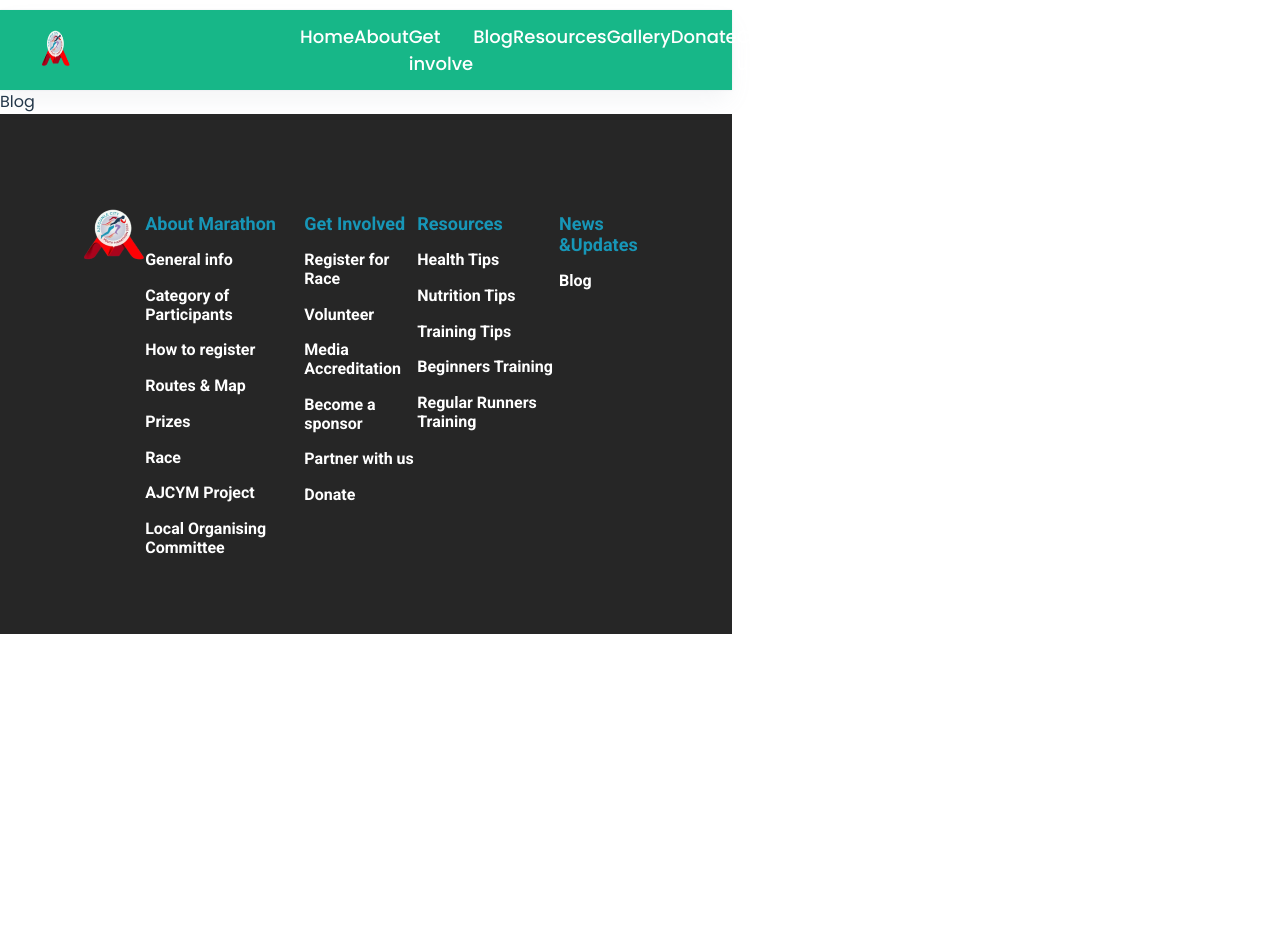
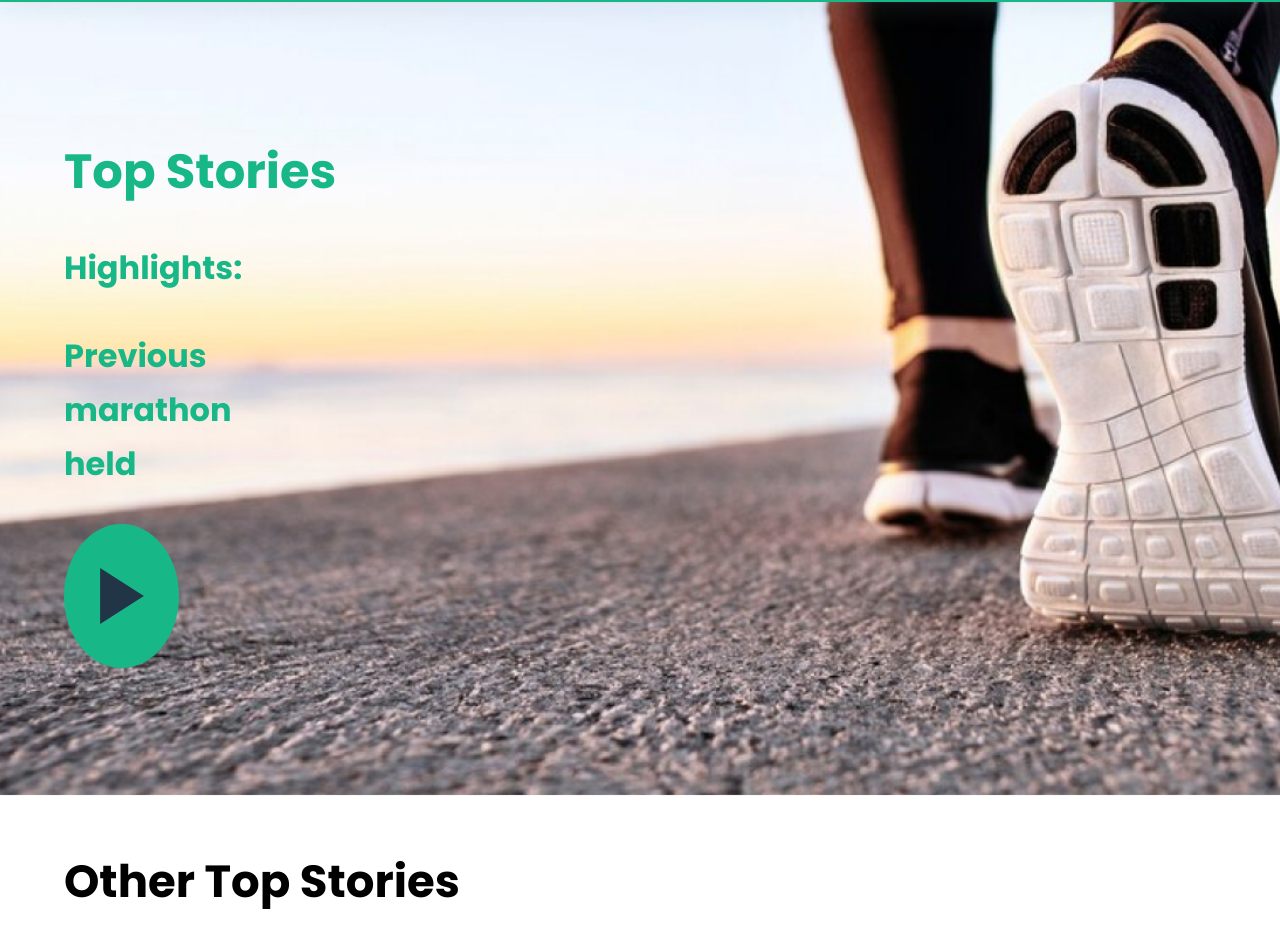
Before and after one commit to Kennedy2042/ajegunle-city-marathon, a React (Vite) app: page /#/blog in a window 1280 px wide. Shown: the part 78-1030 px from the top of the page. Before the commit the page ends 800 px from the top, so only its background shows below. Built offline with nearby package versions, Linux system fonts and the light colour scheme.

Commit message:
donate page started

```diff
--- a/src/blog/Blog.css
+++ b/src/blog/Blog.css
@@ -0,0 +1,130 @@
+.blog_main_body {
+    width: 100%;
+    min-height: 100vh;
+    height: max-content;
+    /* background: red; */
+    display: flex;
+    flex-direction: column;
+    align-items: center;
+}
+
+.blog_hero_section {
+    width: 100%;
+    height: 100vh;
+    background: url(../assets/blog1.png) no-repeat center center;
+    background-size: cover;
+    display: flex;
+    justify-content: center;
+    align-items: center;
+}
+
+.blog_hero_section_content {
+    width: 90%;
+    height: 75%;
+    display: flex;
+    flex-direction: column;
+    justify-content: space-evenly;
+}
+
+.blog_hero_section_content h1 {
+    font-weight: 700;
+    font-size: 48px;
+    line-height: 72px;
+    color: rgba(23, 183, 136, 1);
+}
+
+.blog_hero_section_content h2 {
+    font-weight: 700;
+    font-size: 32px;
+    line-height: 54px;
+    color: rgba(23, 183, 136, 1);
+    width: 20%;
+}
+
+.blog_hero_section_play_container {
+    width: 10%;
+    height: 24%;
+    background: rgba(23, 183, 136, 1);
+    border-radius: 50%;
+    display: flex;
+    align-items: center;
+    justify-content: center;
+    font-size: 70px;
+}
+
+.blog_title_header {
+    width: 90%;
+    height: 20vh;
+    border-bottom: 1px solid black;
+    display: flex;
+    align-items: center;
+    font-weight: 800;
+    font-size: 45px;
+    line-height: 67.5px;
+    color: rgba(0, 0, 0, 1);
+}
+
+.blog_card_container {
+    width: 100%;
+    height: 220vh;
+    display: flex;
+    align-items: center;
+    justify-content: center;
+}
+
+.blog_card_wrapper {
+    width: 90%;
+    height: 80%;
+    display: flex;
+    flex-wrap: wrap;
+    justify-content: space-between;
+}
+
+.blog_card_body {
+    width: 45%;
+    height: 40%;
+    border-radius: 0px 0px 90px 0px;
+    border: 1px solid rgba(23, 150, 183, 1);
+    display: flex;
+    flex-direction: column;
+    align-items: center;
+}
+
+.blog_card_image_holder {
+    width: 100%;
+    height: 60%;
+}
+
+.blog_card_image_holder img {
+    width: 100%;
+    height: 100%;
+}
+
+.blog_write_holder {
+    width: 80%;
+    height: 40%;
+    display: flex;
+    flex-direction: column;
+    justify-content: space-evenly;
+}
+
+.blog_write_holder h1 {
+    font-weight: 600;
+    font-size: 35px;
+    line-height: 52.5px;
+}
+
+.blog_write_holder p {
+    font-weight: 400;
+    font-size: 32px;
+    line-height: 48px;
+}
+
+.blog_write_holder h2 {
+    font-weight: 700;
+    font-size: 32px;
+    line-height: 48px;
+    border: none;
+    background: none;
+    color: rgba(23, 183, 136, 1);
+}
--- a/src/blog/Blog.jsx
+++ b/src/blog/Blog.jsx
@@ -1,8 +1,54 @@
-import './Blog.css'
+import './Blog.css';
+import { IoMdPlay } from 'react-icons/io'
+import blog2 from '../assets/blog2.png'
 
 const Blog = () => {
+
+  const BlogCard = (props) => {
+    return (
+      <div className='blog_card_body'>
+        <div className='blog_card_image_holder'>
+          <img src={blog2} alt="" />
+        </div>
+        <div className='blog_write_holder'>
+          <h1>{props.h1}</h1>
+          <p>{props.p}</p>
+          <h2>{props.btn}</h2>
+        </div>
+      </div>
+    )
+  }
+
+
+
+
+
+
+
   return (
-    <div>Blog</div>
+    <div className='blog_main_body'>
+      <div className="blog_hero_section">
+        <div className="blog_hero_section_content">
+          <h1>Top Stories</h1>
+          <h2>Highlights:</h2>
+          <h2>Previous marathon held</h2>
+          <div className="blog_hero_section_play_container">
+            <IoMdPlay />
+          </div>
+        </div>
+      </div>
+      <div className="blog_title_header">
+        Other Top Stories
+      </div>
+      <div className="blog_card_container">
+        <div className="blog_card_wrapper">
+          <BlogCard h1='NBA PLAYOFF X-FACTOR' p='the NBA is on a ' btn='Read more'/>
+          <BlogCard h1='NBA PLAYOFF X-FACTOR' p='the NBA is on a ' btn='Read more'/>
+          <BlogCard h1='NBA PLAYOFF X-FACTOR' p='the NBA is on a ' btn='Read more'/>
+          <BlogCard h1='NBA PLAYOFF X-FACTOR' p='the NBA is on a ' btn='Read more'/>
+        </div>
+      </div>
+    </div>
   )
 }
 
--- a/src/donate/Donate.css
+++ b/src/donate/Donate.css
@@ -0,0 +1,24 @@
+.donate_main_body {
+    width: 100%;
+    min-height: 100vh;
+    height: max-content;
+    display: flex;
+    justify-content: center;
+}
+
+.donate_main_wrapper {
+    width: 90%;
+    height: 200vh;
+    background: cyan;
+    margin-top: 100px;
+    margin-bottom: 100px;
+    box-shadow: 0px 4px 4px 0px rgba(0, 0, 0, 0.25);
+    display: flex;
+    justify-content: center;
+}
+
+.donate_wrapper{
+    width: 90%;
+    margin-top: inherit;
+    margin-bottom: inherit;
+}
--- a/src/donate/Donate.jsx
+++ b/src/donate/Donate.jsx
@@ -2,7 +2,15 @@ import './Donate.css'
 
 const Donate = () => {
   return (
-    <div>Donate</div>
+    <div className='donate_main_body'>
+      <div className="donate_main_wrapper">
+        <div className="donate_wrapper">
+          <h1>Support The Ajegunle City Marathon</h1>
+          <p>All proceeds shall go to support disadvantaged AYP, identified from the marathon activities whom thereafter, will be prioritized and enrolled into the development program interventions of various organizations in consortium and partnership of this project to ensure sustainable impact</p>
+          <h2>Donation Details</h2>
+        </div>
+      </div>
+    </div>
   )
 }
 
--- a/src/getInvolve/GetInvolve.css
+++ b/src/getInvolve/GetInvolve.css
@@ -43,27 +43,28 @@
 .getInvolveCard {
     width: 100%;
     height: 50vh;
-    background: gray;
+    /* background: gray; */
     display: flex;
     box-shadow: 4px 4px 4px 10px rgba(0, 0, 0, 0.2);
     border-radius: 10px;
+    align-items: center;
 }
 
 .getInvolveCardContainer {
     width: 50%;
     height: 100%;
-    background-color: green;
+    /* background-color: green; */
 }
 
-.getInvolveCardContainer img{
+.getInvolveCardContainer img {
     width: 100%;
     height: 100%;
 }
 
 .getInvolveCardWrite {
     width: 50%;
-    height: 100%;
-    background: rgb(152, 152, 220);
+    height: 80%;
+    /* background: rgb(152, 152, 220); */
     display: flex;
     align-items: center;
     justify-content: space-around;
@@ -73,7 +74,7 @@
 .get_involve_card_h1 {
     width: 85%;
     height: 15%;
-    background: crimson;
+    /* background: crimson; */
     font-weight: 800;
     font-size: 32px;
     line-height: 48px;
@@ -86,18 +87,38 @@
 .get_involve_card_p {
     width: 85%;
     height: 50%;
-    background: crimson;
+    /* background: rgb(159, 127, 133); */
     font-weight: 300;
     font-size: 18px;
-    line-height: 21.09;
+    line-height: 27px;
     color: rgba(0, 0, 0, 1);
     display: flex;
-    /* align-items: center; */
+    justify-content: center;
+    flex-direction: column;
+    gap: 20px;
+
+}
+
+
+.get_involve_card_p span{
+font-weight: 600;
+
 
 }
 
 .get_involve_card_btn {
     width: 85%;
     height: 25%;
-    background: crimson;
 }
+
+.get_involve_card_btn button {
+    border: 1px solid rgba(23, 183, 136, 1);
+    border-radius: 10px;
+    font-weight: 800;
+    font-size: 32px;
+    line-height: 48px;
+    color: rgba(23, 183, 136, 1);
+    width: 50%;
+    height: 80%;
+    background: none;
+}
--- a/src/getInvolve/GetInvolve.jsx
+++ b/src/getInvolve/GetInvolve.jsx
@@ -9,7 +9,7 @@ import getInvolved6 from '../assets/getInvolved6.png'
 
 const GetInvolveCard = (props) => {
     return (
-        <div className='getInvolveCard' style={{flexDirection: props.direction}}>
+        <div className='getInvolveCard' style={{ flexDirection: props.direction }}>
             <div className='getInvolveCardContainer'>
                 <img src={props.img} alt="" />
             </div>
@@ -18,7 +18,7 @@ const GetInvolveCard = (props) => {
                     {props.h1}
                 </div>
                 <div className="get_involve_card_p">
-                    {props.p}
+                    {props.p} <span>{props.span}</span>
                 </div>
                 <div className="get_involve_card_btn">
                     <button>{props.btn}</button>
@@ -40,12 +40,12 @@ const GetInvolve = () => {
             </div>
             <div className="get_involve_card_container">
                 <div className="get_involve_card_wrapper">
-                    <GetInvolveCard  img={getInvolved1} h1='REGISTER FOR A RACE' p="Join the Ajegunle city marathon runners and raise awareness to promote: peace, youth inclusion and good governance." btn=''/>
-                    <GetInvolveCard direction='row-reverse' img={getInvolved2} h1='VOLUNTEER' p='' btn=''/>
-                    <GetInvolveCard  img={getInvolved3} h1='MEDIA ACCREDITATION' p='' btn=''/>
-                    <GetInvolveCard direction='row-reverse' img={getInvolved4} h1='BECOME A SPONSOR' p='' btn=''/>
-                    <GetInvolveCard  img={getInvolved5} h1='PARTNER WITH US' p='' btn=''/>
-                    <GetInvolveCard direction='row-reverse' img={getInvolved6} h1='DONATE' p='' btn=''/>
+                    <GetInvolveCard img={getInvolved1} h1='REGISTER FOR A RACE' p="Join the Ajegunle city marathon runners and raise awareness to promote: peace, youth inclusion and good governance." btn='Register' />
+                    <GetInvolveCard direction='row-reverse' img={getInvolved2} h1='VOLUNTEER' p='Join the Ajegunle city marathon as a volunteer. This is a great way of making a difference with us' btn='Volunteer' />
+                    <GetInvolveCard img={getInvolved3} h1='MEDIA ACCREDITATION' p='Interested in becoming our media partner? find out how to become accredited and have access to cover the race.' btn='Learn more ' />
+                    <GetInvolveCard direction='row-reverse' img={getInvolved4} h1='BECOME A SPONSOR' p='We have a range of  categories for and cost share packages for interested sponsors ' btn='Contact us ' />
+                    <GetInvolveCard img={getInvolved5} h1='PARTNER WITH US' p='We keenly recognize the impact for all our Corporate and philanthropic partnership. You too can' span='BECOME A PARTNER' btn='Contact us' />
+                    <GetInvolveCard direction='row-reverse' img={getInvolved6} h1='DONATE' p='All proceeds shall go to support disadvantaged AYP identified from the marathon activities whom  thereafter will be prioritized and enrolled into developmental programs. ' btn='Donate' />
                 </div>
             </div>
         </div>
```
Also changed, not shown: src/assets/blog1.png (added), src/assets/blog2.png (added).
